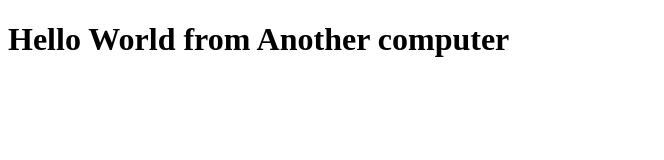
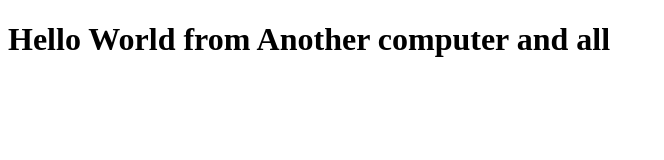
Before and after one commit to rihash/Bootcampfinal, a plain HTML site: page index.html in a window 1280 px wide. Shown: the whole page, without its empty margins (0-664 px from the left). Drawn offline with Linux system fonts and the light colour scheme.

Commit message:
Update index.html

```diff
--- a/index.html
+++ b/index.html
@@ -6,6 +6,6 @@
     <title>Document</title>
 </head>
 <body>
-    <h1>Hello World from Another computer</h1>
+    <h1>Hello World from Another computer and all</h1>
 </body>
 </html>
```
